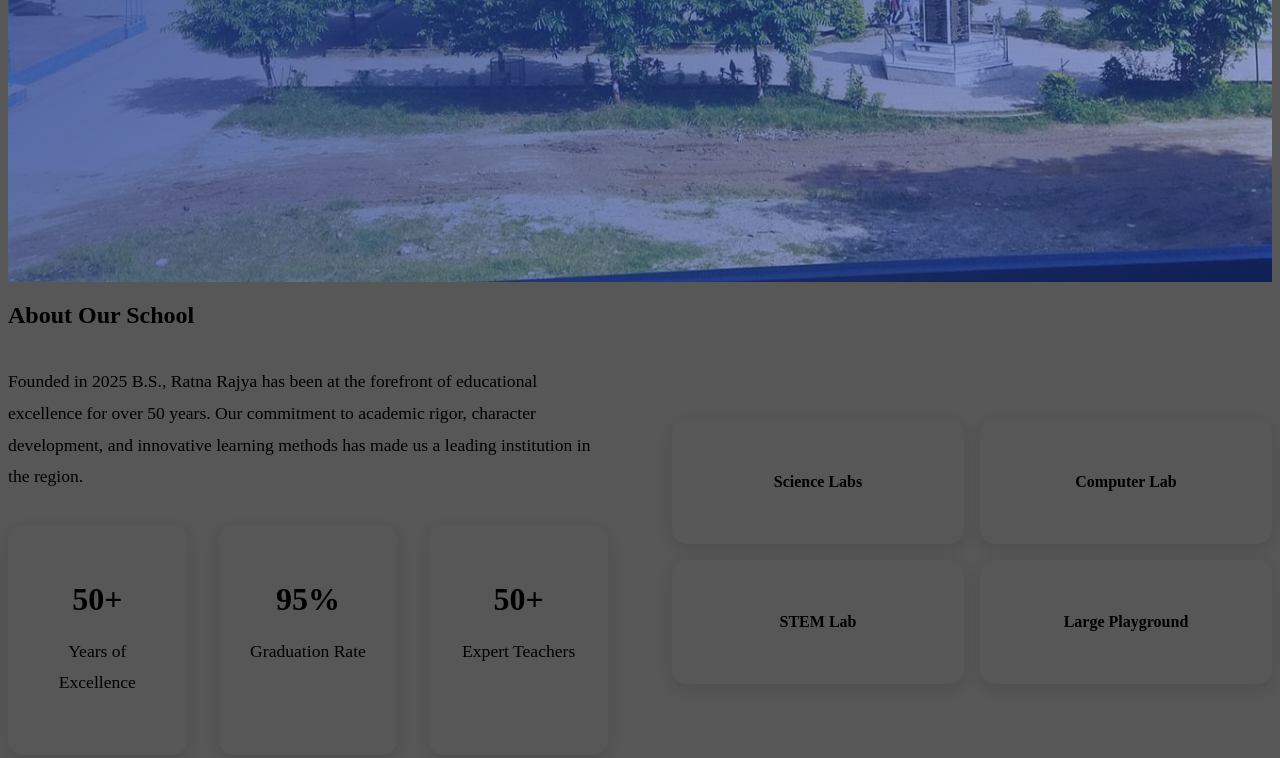
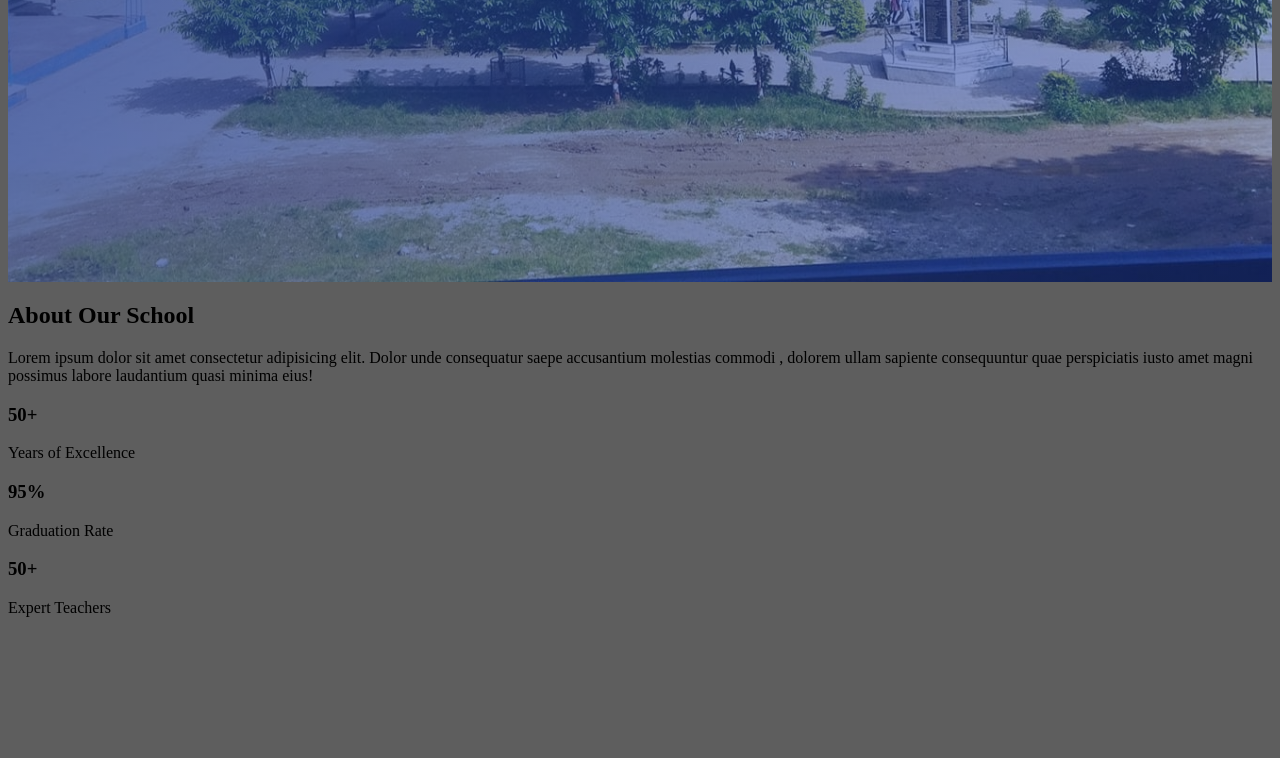
Before and after one commit to Kaustuv65/Kaustuv_Thapa, a plain HTML site: page index.html in a window 1280 px wide. Shown: the part 608-1366 px from the top of the page. After the commit the page ends 1241 px from the top, so only its background shows below. Drawn offline with Linux system fonts and the light colour scheme.

Commit message:
some changes

```diff
--- a/index.html
+++ b/index.html
@@ -7,7 +7,7 @@
     <meta name="viewport" content="width=device-width, initial-scale=1.0">
     <title>Document</title>
 </head>
-<body style="background-color: rgb(87, 87, 87)";>
+<body style="background-color: #5e5e5e";>
     <nav class="navbar">
         <div class="nav-container">
             <div class="nav-logo">
@@ -44,7 +44,8 @@
             <h2 class="section-title">About Our School</h2>
             <div class="about-content">
                 <div class="about-text">
-                    <p>Founded in 2025 B.S., Ratna Rajya has been at the forefront of educational excellence for over 50 years. Our commitment to academic rigor, character development, and innovative learning methods has made us a leading institution in the region.</p>
+                    <p>Lorem ipsum dolor sit amet consectetur adipisicing elit. Dolor unde consequatur saepe accusantium molestias commodi
+                    , dolorem ullam sapiente consequuntur quae perspiciatis iusto amet magni possimus labore laudantium quasi minima eius!</p>
                     <div class="stats">
                         <div class="stat-item">
                             <h3>50+</h3>
@@ -60,26 +61,6 @@
                         </div>
                     </div>
                 </div>
-                <div class="about-image">
-                    <div class="image-grid">
-                        <div class="grid-item">
-                            <i class="fas fa-microscope"></i>
-                            <h4>Science Labs</h4>
-                        </div>
-                        <div class="grid-item">
-                            <i class="fas fa-laptop"></i>
-                            <h4>Computer Lab</h4>
-                        </div>
-                        <div class="grid-item">
-                            <i class="fas fa-palette"></i>
-                            <h4>STEM Lab</h4>
-                        </div>
-                        <div class="grid-item">
-                            <i class="fas fa-dumbbell"></i>
-                            <h4>Large Playground</h4>
-                        </div>
-                    </div>
-                </div>
             </div>
         </div>
     </section>
--- a/style/herosection.css
+++ b/style/herosection.css
@@ -85,82 +85,3 @@
     font-size: 24px;
     margin-bottom: 8px;
 }
-.about {
-    background: var(--light-gray);
-}
-
-.about-content {
-    display: grid;
-    grid-template-columns: 1fr 1fr;
-    gap: 4rem;
-    align-items: center;
-}
-
-.about-text p {
-    font-size: 1.1rem;
-    color: var(--gray);
-    margin-bottom: 2rem;
-    line-height: 1.8;
-}
-
-.stats {
-    display: grid;
-    grid-template-columns: repeat(3, 1fr);
-    gap: 2rem;
-    margin-top: 2rem;
-}
-
-.stat-item {
-    text-align: center;
-    padding: 1.5rem;
-    background: var(--white);
-    border-radius: 15px;
-    box-shadow: 0 5px 15px rgba(0, 0, 0, 0.1);
-    transition: transform 0.3s ease;
-}
-
-.stat-item:hover {
-    transform: translateY(-5px);
-}
-
-.stat-item h3 {
-    font-size: 2rem;
-    color: var(--primary-blue);
-    margin-bottom: 0.5rem;
-}
-
-.stat-item p {
-    color: var(--gray);
-    font-weight: 500;
-}
-
-.image-grid {
-    display: grid;
-    grid-template-columns: repeat(2, 1fr);
-    gap: 1rem;
-}
-
-.grid-item {
-    background: var(--white);
-    padding: 2rem;
-    border-radius: 15px;
-    text-align: center;
-    box-shadow: 0 5px 15px rgba(0, 0, 0, 0.1);
-    transition: all 0.3s ease;
-}
-
-.grid-item:hover {
-    transform: translateY(-5px);
-    box-shadow: 0 10px 25px rgba(0, 0, 0, 0.15);
-}
-
-.grid-item i {
-    font-size: 2.5rem;
-    color: var(--secondary-blue);
-    margin-bottom: 1rem;
-}
-
-.grid-item h4 {
-    color: var(--primary-blue);
-    font-weight: 600;
-}
```
